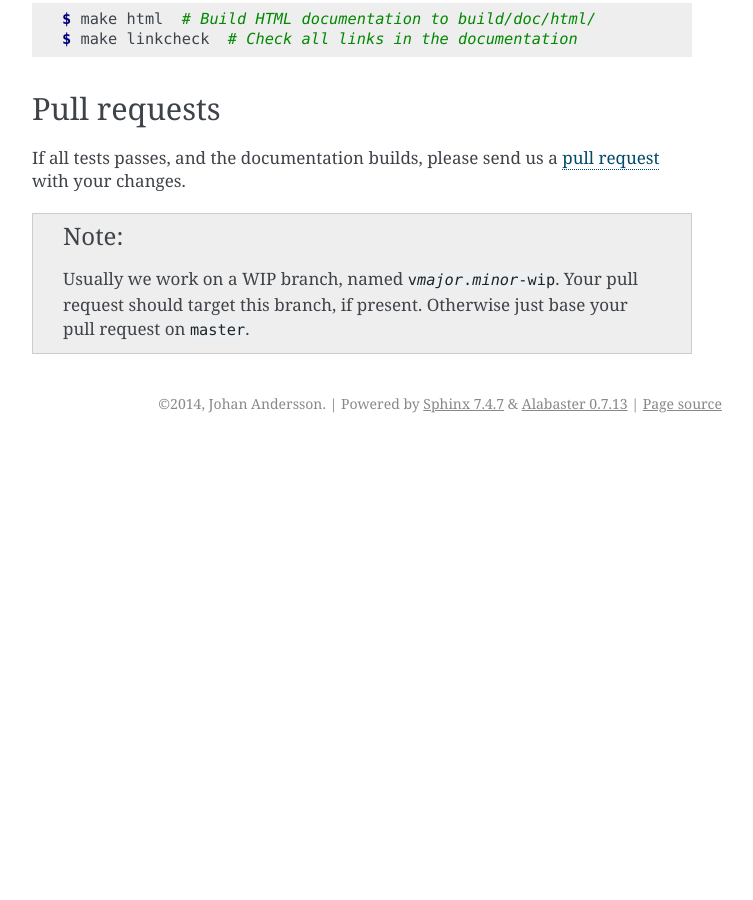
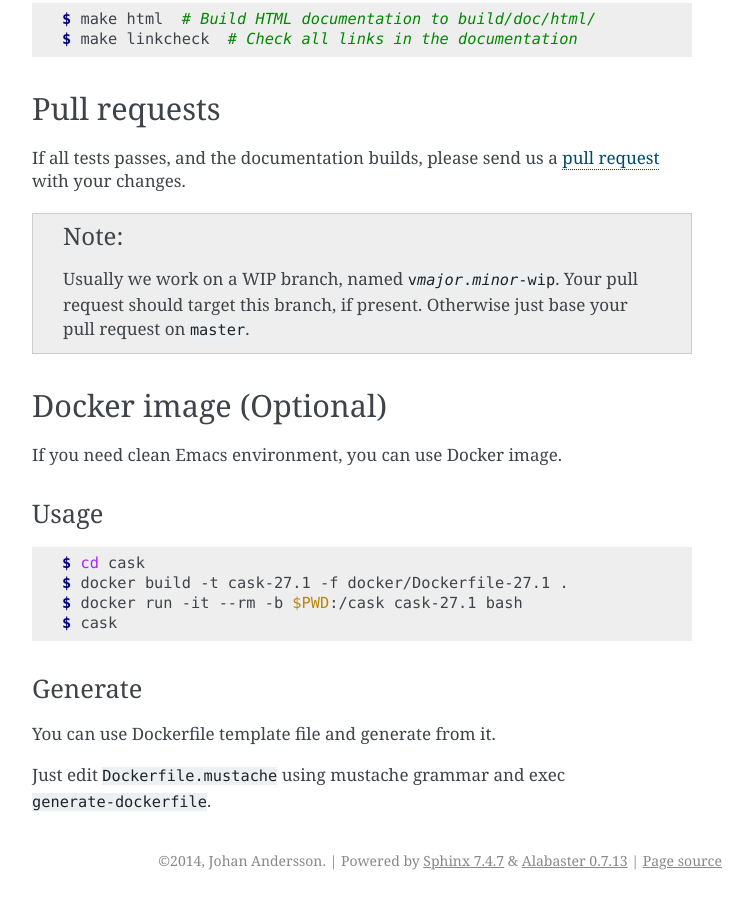
Before and after one commit to cask/cask, a Sphinx documentation site: the page built from doc/dev/contributing.rst, in a window 1280 px wide and 900 px high, scrolled down 1743 px. Shown: the whole window, without its empty margins (388-1141 px from the left). Built offline with Sphinx 7.4.7, drawn with Linux system fonts in a browser that asks for light colours; before the commit the page ends 2186 px from its top, so only the background shows below that; some of the changed text lies outside the part shown.

Commit message:
add maintainer note for generate dockerfile

```diff
--- a/doc/dev/contributing.rst
+++ b/doc/dev/contributing.rst
@@ -109,3 +109,25 @@ request`_ with your changes.
    pull request on `master`.
 
 .. _pull request: https://github.com/cask/cask/pulls
+
+Docker image (Optional)
+=======================
+
+If you need clean Emacs environment, you can use Docker image.
+
+Usage
+-----
+
+.. code-block:: console
+
+   $ cd cask
+   $ docker build -t cask-27.1 -f docker/Dockerfile-27.1 .
+   $ docker run -it --rm -b $PWD:/cask cask-27.1 bash
+   $ cask
+
+Generate
+--------
+
+You can use Dockerfile template file and generate from it.
+
+Just edit ``Dockerfile.mustache`` using mustache grammar and exec ``generate-dockerfile``.
```
